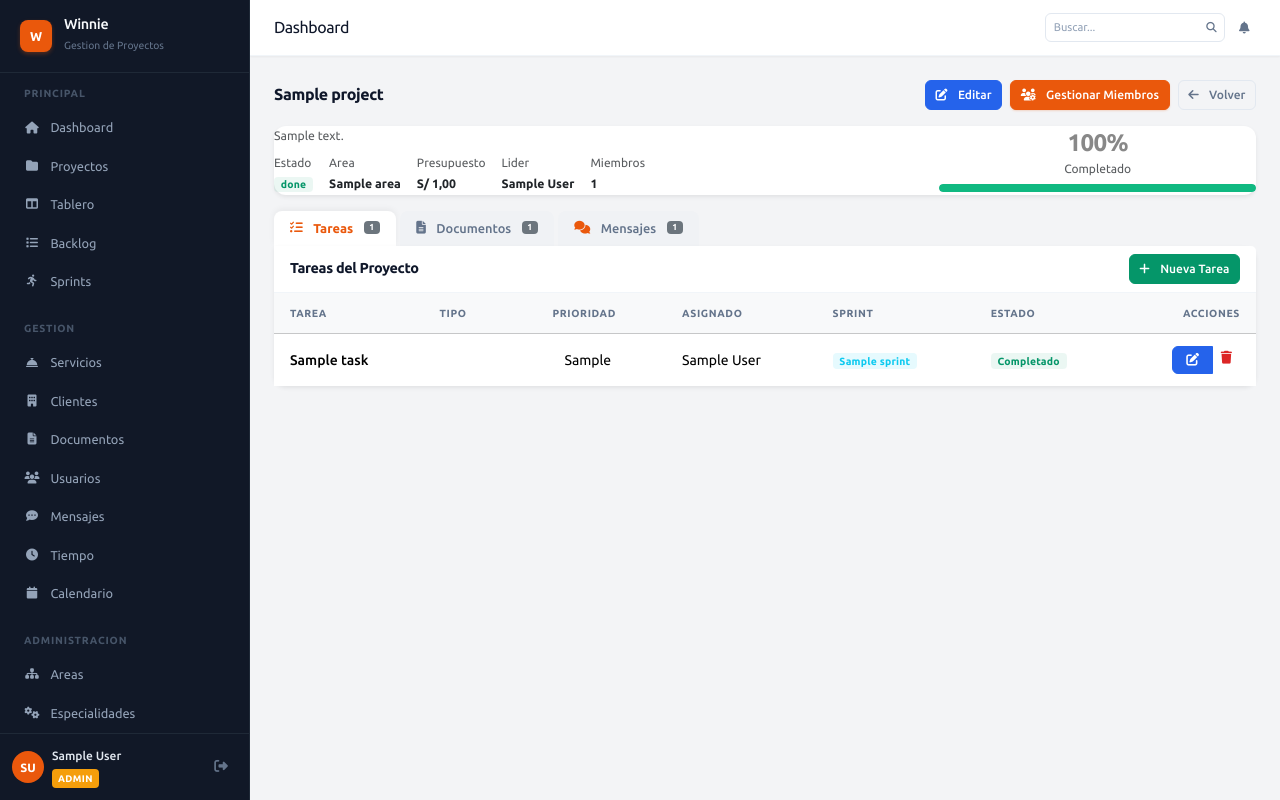
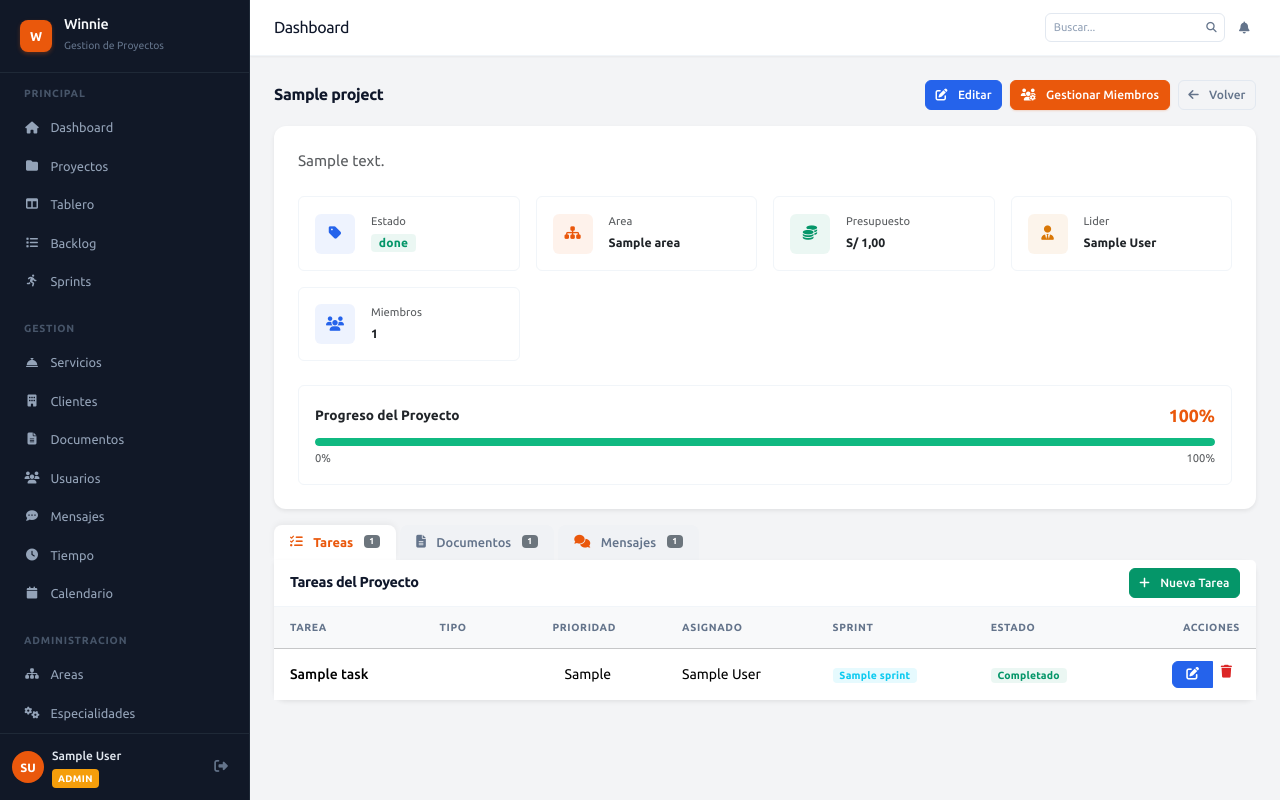
Before and after one commit to kevinatahualpa/winnie_scrum, a Django app: page /ver_proyectos/1/ in a window 1280 px wide. Run offline with Django 5.2, Linux system fonts and the light colour scheme; a user stored in the database is signed in; tables that the repository leaves empty hold one stand-in row (values such as "Sample post"); grey boxes marked "Sample" are stand-in pictures; data that the repository does not hold is empty.

Commit message:
feat: rediseño card info proyecto - metadatos en grid con iconos y progreso prominente

```diff
--- a/apps/core/presentation/templates/core/project_detail.html
+++ b/apps/core/presentation/templates/core/project_detail.html
@@ -28,25 +28,83 @@
                 </div>
             </div>
 
+            <!-- Card de Info del Proyecto -->
             <div class="card shadow-sm border-0 mb-3">
-                <div class="card-body">
-                    <div class="row align-items-center g-3">
-                        <div class="col-md-8">
-                            <p class="text-muted small mb-2">{{ project.description }}</p>
-                            <div class="d-flex flex-wrap gap-3">
-                                <div><small class="text-muted d-block">Estado</small><span class="badge badge-status-{{ project.status }}">{{ project.get_status_display }}</span></div>
-                                <div><small class="text-muted d-block">Area</small><strong class="small">{{ project.area.name|default:"-" }}</strong></div>
-                                <div><small class="text-muted d-block">Presupuesto</small><strong class="small">S/ {{ project.budget }}</strong></div>
-                                <div><small class="text-muted d-block">Lider</small><strong class="small">{{ project.lead.get_full_name|default:"-" }}</strong></div>
-                                <div><small class="text-muted d-block">Miembros</small><strong class="small">{{ project.members.count }}</strong></div>
+                <div class="card-body p-4">
+                    <!-- Descripcion -->
+                    <p class="text-muted mb-4" style="font-size: 0.95rem; line-height: 1.5;">{{ project.description }}</p>
+
+                    <!-- Grid de Metadatos -->
+                    <div class="row g-3 mb-4">
+                        <div class="col-6 col-lg-3">
+                            <div class="d-flex align-items-center gap-3 p-3 rounded" style="background: var(--surface-alt); border: 1px solid var(--border-light);">
+                                <div class="d-flex align-items-center justify-content-center rounded" style="width: 40px; height: 40px; background: var(--info-soft); color: var(--info);">
+                                    <i class="fas fa-tag" style="font-size: 0.9rem;"></i>
+                                </div>
+                                <div>
+                                    <small class="text-muted d-block" style="font-size: 0.7rem;">Estado</small>
+                                    <span class="badge badge-status-{{ project.status }}" style="font-size: 0.75rem;">{{ project.get_status_display }}</span>
+                                </div>
                             </div>
                         </div>
-                        <div class="col-md-4 text-center">
-                            <h2 class="fw-bold mb-0" style="color:{{ project.color }}">{{ project.progress }}%</h2>
-                            <small class="text-muted">Completado</small>
-                            <div class="progress mt-1" style="height:6px;">
-                                <div class="progress-bar" style="width:{{ project.progress }}%;background:{{ project.color }}"></div>
+                        <div class="col-6 col-lg-3">
+                            <div class="d-flex align-items-center gap-3 p-3 rounded" style="background: var(--surface-alt); border: 1px solid var(--border-light);">
+                                <div class="d-flex align-items-center justify-content-center rounded" style="width: 40px; height: 40px; background: var(--accent-soft); color: var(--accent);">
+                                    <i class="fas fa-sitemap" style="font-size: 0.9rem;"></i>
+                                </div>
+                                <div>
+                                    <small class="text-muted d-block" style="font-size: 0.7rem;">Area</small>
+                                    <strong class="small">{{ project.area.name|default:"-" }}</strong>
+                                </div>
                             </div>
+                        </div>
+                        <div class="col-6 col-lg-3">
+                            <div class="d-flex align-items-center gap-3 p-3 rounded" style="background: var(--surface-alt); border: 1px solid var(--border-light);">
+                                <div class="d-flex align-items-center justify-content-center rounded" style="width: 40px; height: 40px; background: var(--success-soft); color: var(--success);">
+                                    <i class="fas fa-coins" style="font-size: 0.9rem;"></i>
+                                </div>
+                                <div>
+                                    <small class="text-muted d-block" style="font-size: 0.7rem;">Presupuesto</small>
+                                    <strong class="small">S/ {{ project.budget }}</strong>
+                                </div>
+                            </div>
+                        </div>
+                        <div class="col-6 col-lg-3">
+                            <div class="d-flex align-items-center gap-3 p-3 rounded" style="background: var(--surface-alt); border: 1px solid var(--border-light);">
+                                <div class="d-flex align-items-center justify-content-center rounded" style="width: 40px; height: 40px; background: var(--warning-soft); color: var(--warning);">
+                                    <i class="fas fa-user-tie" style="font-size: 0.9rem;"></i>
+                                </div>
+                                <div>
+                                    <small class="text-muted d-block" style="font-size: 0.7rem;">Lider</small>
+                                    <strong class="small">{{ project.lead.get_full_name|default:"-" }}</strong>
+                                </div>
+                            </div>
+                        </div>
+                        <div class="col-6 col-lg-3">
+                            <div class="d-flex align-items-center gap-3 p-3 rounded" style="background: var(--surface-alt); border: 1px solid var(--border-light);">
+                                <div class="d-flex align-items-center justify-content-center rounded" style="width: 40px; height: 40px; background: var(--info-soft); color: var(--info);">
+                                    <i class="fas fa-users" style="font-size: 0.9rem;"></i>
+                                </div>
+                                <div>
+                                    <small class="text-muted d-block" style="font-size: 0.7rem;">Miembros</small>
+                                    <strong class="small">{{ project.members.count }}</strong>
+                                </div>
+                            </div>
+                        </div>
+                    </div>
+
+                    <!-- Progreso -->
+                    <div class="p-3 rounded" style="background: var(--surface-alt); border: 1px solid var(--border-light);">
+                        <div class="d-flex justify-content-between align-items-center mb-2">
+                            <span class="fw-semibold" style="font-size: 0.85rem;">Progreso del Proyecto</span>
+                            <span class="fw-bold" style="font-size: 1.1rem; color: var(--accent);">{{ project.progress }}%</span>
+                        </div>
+                        <div class="progress" style="height: 10px; border-radius: 5px;">
+                            <div class="progress-bar" style="width: {{ project.progress }}%; background: var(--accent);"></div>
+                        </div>
+                        <div class="d-flex justify-content-between mt-1">
+                            <small class="text-muted" style="font-size: 0.7rem;">0%</small>
+                            <small class="text-muted" style="font-size: 0.7rem;">100%</small>
                         </div>
                     </div>
                 </div>
```
